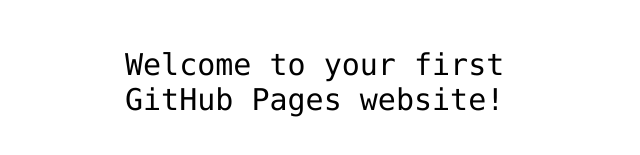
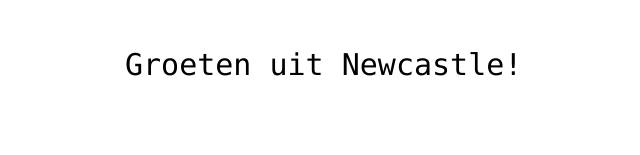
Before and after one commit to MartinaMS/hello-world, a plain HTML site: page index.html in a window 1280 px wide. Shown: the part 341-496 px from the top of the page, without its empty margins (315-955 px from the left). Drawn offline with Linux system fonts and the light colour scheme.

Commit message:
Update index.html
playing around with html

```diff
--- a/index.html
+++ b/index.html
@@ -12,7 +12,7 @@
 <img src="https://octodex.github.com/images/daftpunktocat-thomas.gif" id="octocat" alt="octocat-gif" />
 
 <!-- Change this code here by copy and pasting your template on line 15 -->
-<p>Welcome to your first GitHub Pages website!</p>
+<p>Groeten uit Newcastle!</p>
 
 </body>
 </html>
```
